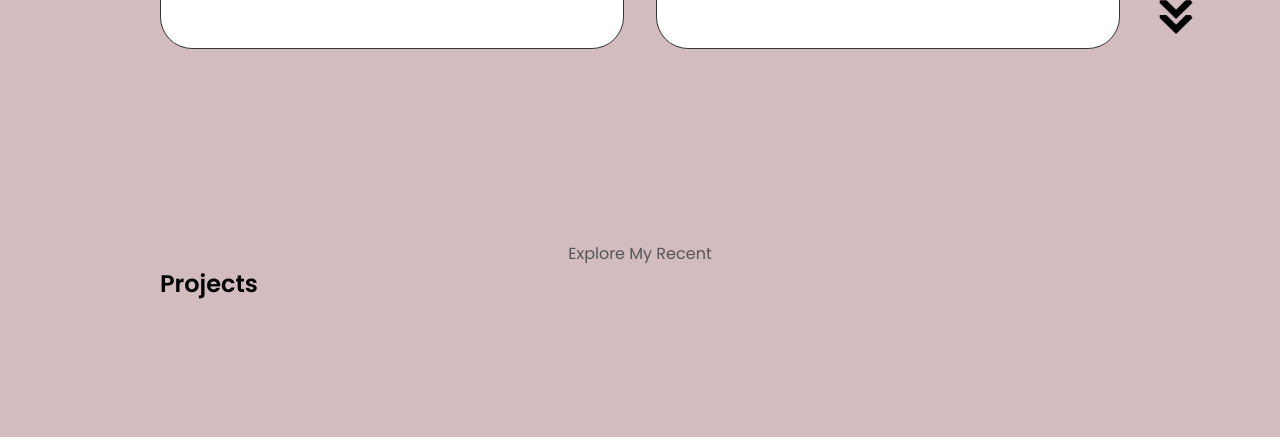
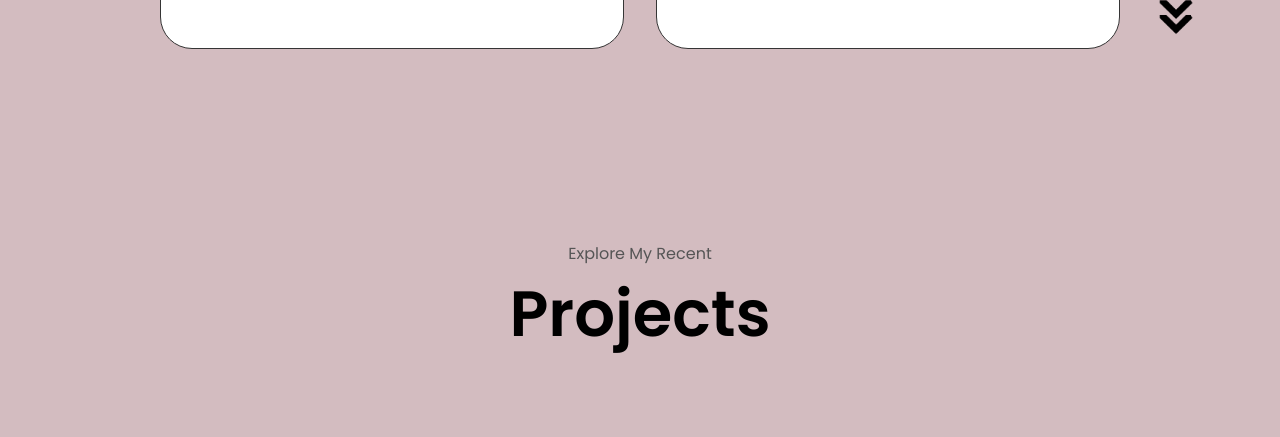
Before and after one commit to KeemL/portfolio, a plain HTML site: page index.html in a window 1280 px wide. Shown: the part 2601-3038 px from the top of the page. Drawn offline with Linux system fonts and the light colour scheme.

Commit message:
added assets

```diff
--- a/index.html
+++ b/index.html
@@ -235,7 +235,7 @@
     </section>
     <section id="projects">
         <p class="description_p1">Explore My Recent</p>
-        <h2> Projects</h2>
+        <h2 class="title"> Projects</h2>
         <div class="experience-container-details">
             <div class="article-container">
                 <!-- <img src="./assets/"
```
Also changed, not shown: script.js (+15 -0 lines), assets/game1/hw04_snippet_1.JPG (added), assets/game1/hw04_snippet_2.JPG (added), assets/game1/hw04_snippet_3.JPG (added), 3 other files.
